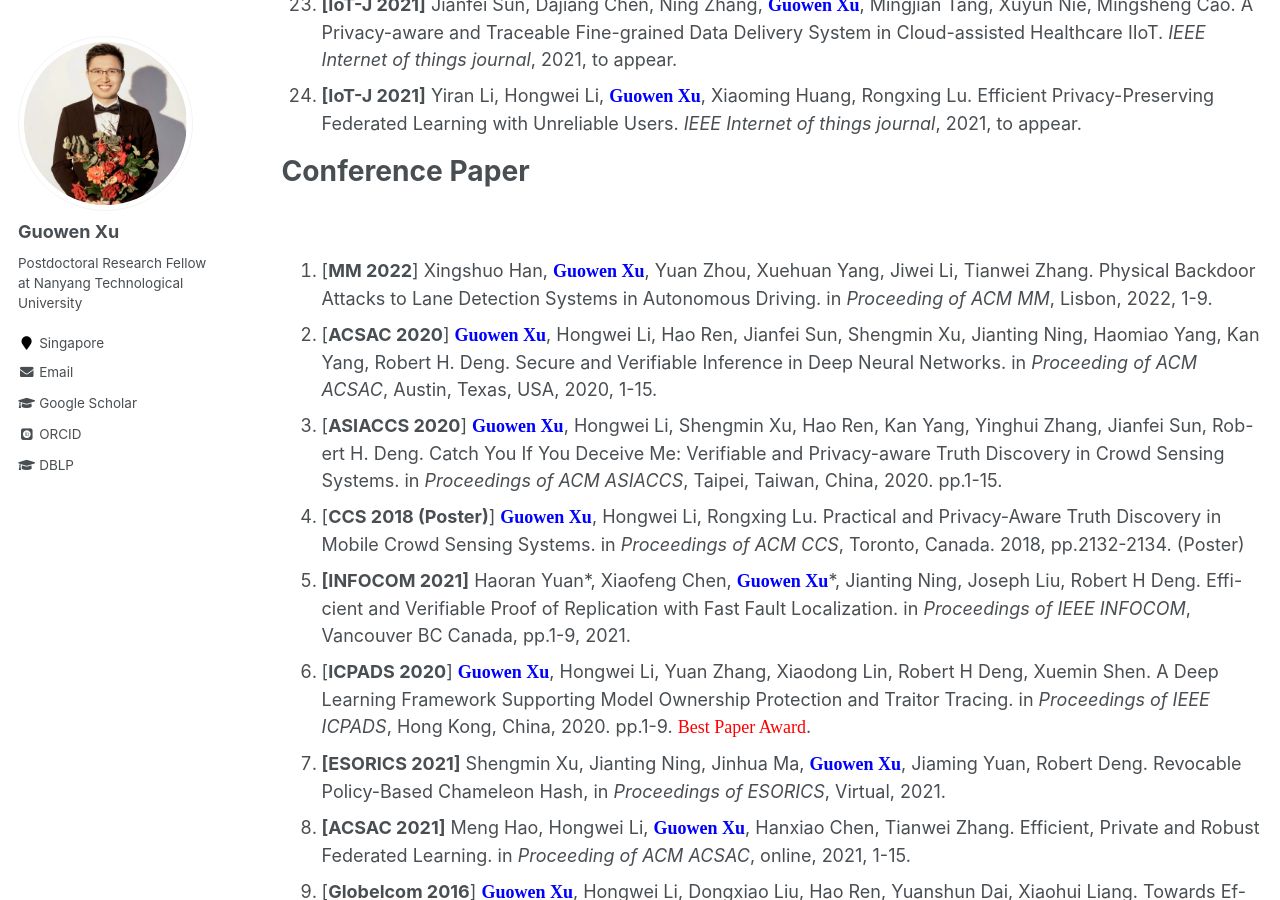
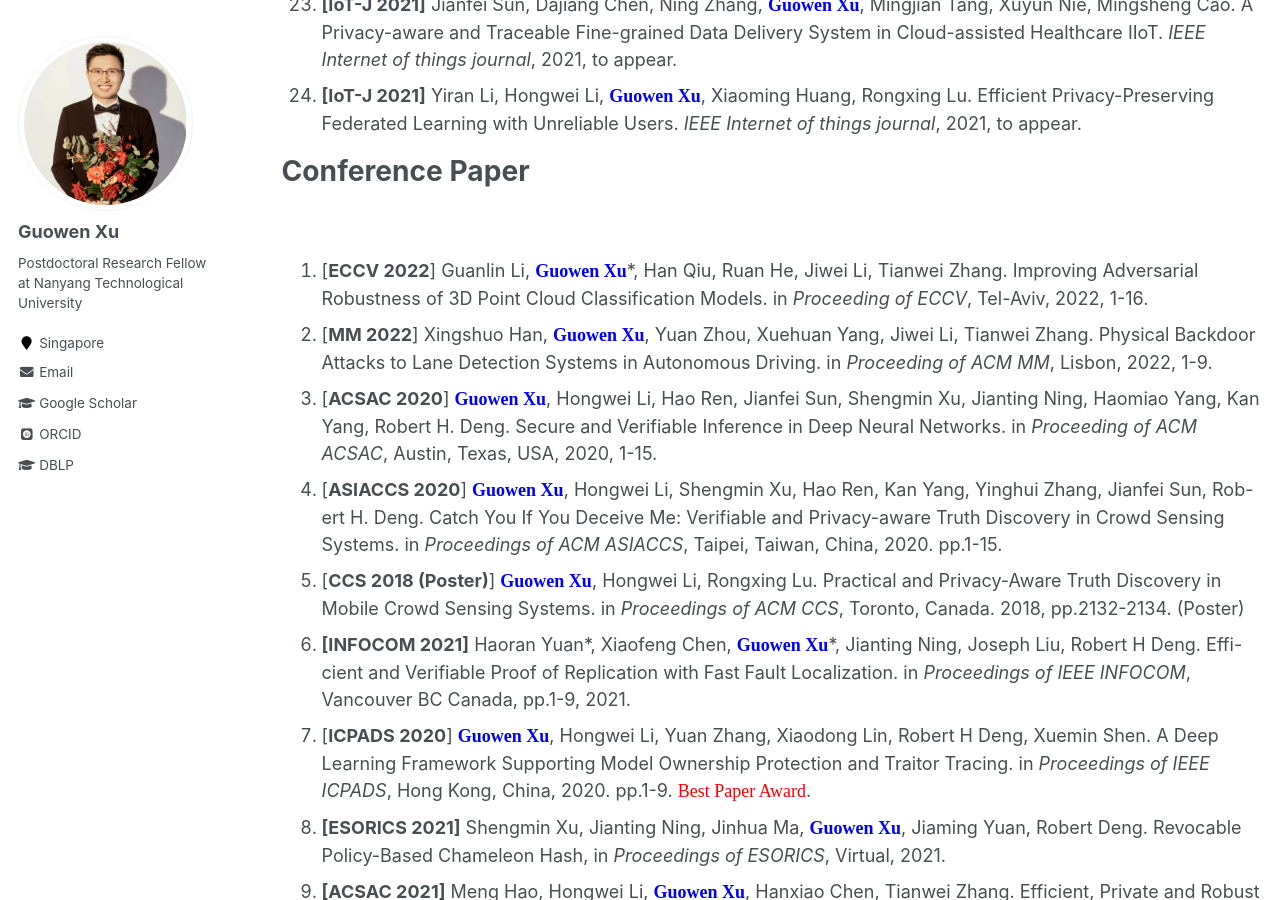
Before and after one commit to Guowen-xu/guowen-xu.github.io, a Jekyll site: the page built from _pages/publications.md, in a window 1280 px wide and 900 px high, scrolled down 2274 px. Built offline with Jekyll 4.4.1, drawn with Linux system fonts in a browser that asks for light colours; some web fonts are replaced.

Commit message:
Update publications.md

```diff
--- a/_pages/publications.md
+++ b/_pages/publications.md
@@ -44,15 +44,16 @@ You can find my articles on my [Google Scholar](https://scholar.google.com.hk/ci
 ======
 &nbsp;&nbsp;&nbsp;&nbsp;&nbsp;&nbsp;&nbsp;&nbsp;
 
-1. [**MM 2022**] Xingshuo Han, **<font face="Times New Roman" color=blue size=4> Guowen Xu</font>**, Yuan Zhou, Xuehuan Yang, Jiwei Li,  Tianwei Zhang. Physical Backdoor Attacks to Lane Detection Systems in Autonomous Driving. in *Proceeding of ACM MM*, Lisbon, 2022, 1-9.
-2.  [**ACSAC 2020**] **<font face="Times New Roman" color=blue size=4> Guowen Xu</font>**, Hongwei Li, Hao Ren, Jianfei Sun, Shengmin Xu, Jianting Ning, Haomiao Yang, Kan Yang, Robert H. Deng. Secure and Verifiable Inference in Deep Neural Networks. in *Proceeding of ACM ACSAC*, Austin, Texas, USA, 2020, 1-15.
-3. [**ASIACCS 2020**] **<font face="Times New Roman" color=blue size=4> Guowen Xu</font>**, Hongwei Li, Shengmin Xu, Hao Ren, Kan Yang, Yinghui Zhang, Jianfei Sun, Rob-ert H. Deng. Catch You If You Deceive Me: Verifiable and Privacy-aware Truth Discovery in Crowd Sensing Systems. in *Proceedings of ACM ASIACCS*, Taipei, Taiwan, China, 2020. pp.1-15.
-4. [**CCS 2018 (Poster)**] **<font face="Times New Roman" color=blue size=4> Guowen Xu</font>**, Hongwei Li, Rongxing Lu. Practical and Privacy-Aware Truth Discovery in Mobile Crowd Sensing Systems. in *Proceedings of ACM CCS*, Toronto, Canada. 2018, pp.2132-2134. (Poster)
-5. **[INFOCOM 2021]** Haoran Yuan\*, Xiaofeng Chen, **<font face="Times New Roman" color=blue size=4> Guowen Xu</font>**\*, Jianting Ning, Joseph Liu, Robert H Deng.  Effi-cient and Verifiable Proof of Replication with Fast Fault Localization. in *Proceedings of IEEE INFOCOM*, Vancouver BC Canada, pp.1-9, 2021.
-6. [**ICPADS 2020**] **<font face="Times New Roman" color=blue size=4> Guowen Xu</font>**, Hongwei Li, Yuan Zhang, Xiaodong Lin, Robert H Deng, Xuemin Shen. A Deep Learning Framework Supporting Model Ownership Protection and Traitor Tracing. in *Proceedings of IEEE ICPADS*, Hong Kong, China, 2020. pp.1-9. <font face="Times New Roman" color=red size=4> Best Paper Award</font>.
-7. **[ESORICS 2021]** Shengmin Xu, Jianting Ning, Jinhua Ma, **<font face="Times New Roman" color=blue size=4> Guowen Xu</font>**, Jiaming Yuan, Robert Deng. Revocable Policy-Based Chameleon Hash, in *Proceedings of ESORICS*, Virtual, 2021.
-8.  **[ACSAC 2021]** Meng Hao, Hongwei Li,  **<font face="Times New Roman" color=blue size=4> Guowen Xu</font>**, Hanxiao Chen, Tianwei Zhang. Efficient, Private and Robust Federated Learning. in *Proceeding of ACM ACSAC*, online, 2021, 1-15.
-9. [**Globelcom 2016**]  **<font face="Times New Roman" color=blue size=4> Guowen Xu</font>**, Hongwei Li, Dongxiao Liu, Hao Ren, Yuanshun Dai, Xiaohui Liang. Towards Ef-ficient Privacy-Preserving Truth Discovery in Crowd Sensing Systems. in *Proceedings of IEEE GLOBECOM*, Washington, D.C, USA, 2016. pp.1-6.
-10. [**ICC 2017**] **<font face="Times New Roman" color=blue size=4> Guowen Xu</font>**, Yan Ren, Hongwei Li, Dongxiao Liu, Yuanshun Dai, Kan Yang. CryptMDB: A Practical Encrypted MongoDB over Big Data. in *Proceedings of IEEE ICC*, Paris, France, 2017. pp.1-6.
-11. [**ICC 2018**]  **<font face="Times New Roman" color=blue size=4> Guowen Xu</font>**, Hongwei Li, Yuanshun Dai, Xiaodong Lin. EFRS: Enabling Efficient and Fi-ne-grained Range Search on Encrypted Spatial Data. in *Proceedings of IEEE ICC*, 2018，Kansas, USA ,pp.1-6.
-12. [**Bigsecurity 2018**] **<font face="Times New Roman" color=blue size=4> Guowen Xu</font>**, Hongwei Li, Wenlei Wang, Yue Chen, Haomiao Yang, Yanzhi Ren. Towards Practi-cal Personalized Recommendation with Multilevel Differential Privacy Controls. in *Proceedings of IEEE Bigsecurity*, Honolulu, HI, USA. pp.796-801, 2018.
+1. [**ECCV 2022**] Guanlin Li, **<font face="Times New Roman" color=blue size=4> Guowen Xu</font>**\*, Han Qiu, Ruan He, Jiwei Li,  Tianwei Zhang. Improving Adversarial Robustness of 3D Point Cloud Classification Models. in *Proceeding of  ECCV*, Tel-Aviv, 2022, 1-16.
+2.  [**MM 2022**] Xingshuo Han, **<font face="Times New Roman" color=blue size=4> Guowen Xu</font>**, Yuan Zhou, Xuehuan Yang, Jiwei Li,  Tianwei Zhang. Physical Backdoor Attacks to Lane Detection Systems in Autonomous Driving. in *Proceeding of ACM MM*, Lisbon, 2022, 1-9.
+3.  [**ACSAC 2020**] **<font face="Times New Roman" color=blue size=4> Guowen Xu</font>**, Hongwei Li, Hao Ren, Jianfei Sun, Shengmin Xu, Jianting Ning, Haomiao Yang, Kan Yang, Robert H. Deng. Secure and Verifiable Inference in Deep Neural Networks. in *Proceeding of ACM ACSAC*, Austin, Texas, USA, 2020, 1-15.
+4. [**ASIACCS 2020**] **<font face="Times New Roman" color=blue size=4> Guowen Xu</font>**, Hongwei Li, Shengmin Xu, Hao Ren, Kan Yang, Yinghui Zhang, Jianfei Sun, Rob-ert H. Deng. Catch You If You Deceive Me: Verifiable and Privacy-aware Truth Discovery in Crowd Sensing Systems. in *Proceedings of ACM ASIACCS*, Taipei, Taiwan, China, 2020. pp.1-15.
+5. [**CCS 2018 (Poster)**] **<font face="Times New Roman" color=blue size=4> Guowen Xu</font>**, Hongwei Li, Rongxing Lu. Practical and Privacy-Aware Truth Discovery in Mobile Crowd Sensing Systems. in *Proceedings of ACM CCS*, Toronto, Canada. 2018, pp.2132-2134. (Poster)
+6. **[INFOCOM 2021]** Haoran Yuan\*, Xiaofeng Chen, **<font face="Times New Roman" color=blue size=4> Guowen Xu</font>**\*, Jianting Ning, Joseph Liu, Robert H Deng.  Effi-cient and Verifiable Proof of Replication with Fast Fault Localization. in *Proceedings of IEEE INFOCOM*, Vancouver BC Canada, pp.1-9, 2021.
+7. [**ICPADS 2020**] **<font face="Times New Roman" color=blue size=4> Guowen Xu</font>**, Hongwei Li, Yuan Zhang, Xiaodong Lin, Robert H Deng, Xuemin Shen. A Deep Learning Framework Supporting Model Ownership Protection and Traitor Tracing. in *Proceedings of IEEE ICPADS*, Hong Kong, China, 2020. pp.1-9. <font face="Times New Roman" color=red size=4> Best Paper Award</font>.
+8. **[ESORICS 2021]** Shengmin Xu, Jianting Ning, Jinhua Ma, **<font face="Times New Roman" color=blue size=4> Guowen Xu</font>**, Jiaming Yuan, Robert Deng. Revocable Policy-Based Chameleon Hash, in *Proceedings of ESORICS*, Virtual, 2021.
+9.  **[ACSAC 2021]** Meng Hao, Hongwei Li,  **<font face="Times New Roman" color=blue size=4> Guowen Xu</font>**, Hanxiao Chen, Tianwei Zhang. Efficient, Private and Robust Federated Learning. in *Proceeding of ACM ACSAC*, online, 2021, 1-15.
+10. [**Globelcom 2016**]  **<font face="Times New Roman" color=blue size=4> Guowen Xu</font>**, Hongwei Li, Dongxiao Liu, Hao Ren, Yuanshun Dai, Xiaohui Liang. Towards Ef-ficient Privacy-Preserving Truth Discovery in Crowd Sensing Systems. in *Proceedings of IEEE GLOBECOM*, Washington, D.C, USA, 2016. pp.1-6.
+11. [**ICC 2017**] **<font face="Times New Roman" color=blue size=4> Guowen Xu</font>**, Yan Ren, Hongwei Li, Dongxiao Liu, Yuanshun Dai, Kan Yang. CryptMDB: A Practical Encrypted MongoDB over Big Data. in *Proceedings of IEEE ICC*, Paris, France, 2017. pp.1-6.
+12. [**ICC 2018**]  **<font face="Times New Roman" color=blue size=4> Guowen Xu</font>**, Hongwei Li, Yuanshun Dai, Xiaodong Lin. EFRS: Enabling Efficient and Fi-ne-grained Range Search on Encrypted Spatial Data. in *Proceedings of IEEE ICC*, 2018，Kansas, USA ,pp.1-6.
+13. [**Bigsecurity 2018**] **<font face="Times New Roman" color=blue size=4> Guowen Xu</font>**, Hongwei Li, Wenlei Wang, Yue Chen, Haomiao Yang, Yanzhi Ren. Towards Practi-cal Personalized Recommendation with Multilevel Differential Privacy Controls. in *Proceedings of IEEE Bigsecurity*, Honolulu, HI, USA. pp.796-801, 2018.
```
